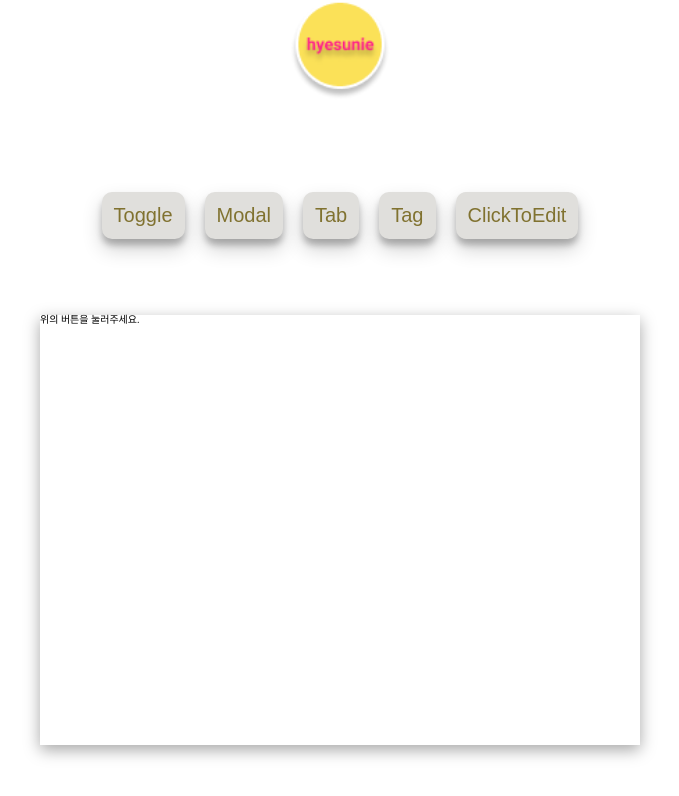
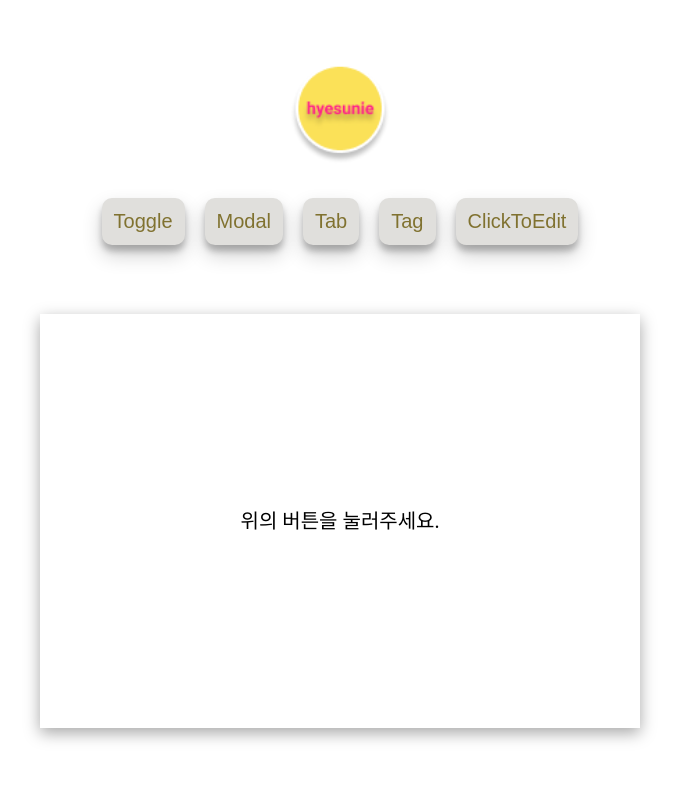
Before and after one commit to hyesunie/wanted_pre_onboarding, a React (Create React App) app in the folder custom-component/: page / in a window 1280 px wide. Shown: the top 796 px of the page, without its empty margins (300-979 px from the left). Built offline with nearby package versions, Linux system fonts and the light colour scheme.

Commit message:
fix: init 태그 변경, 스타일 추가

```diff
--- a/custom-component/src/App.css
+++ b/custom-component/src/App.css
@@ -15,8 +15,9 @@ html,
 }
 
 header {
+  margin-top: 5%;
   font-size: 5em;
-  height: 15%;
+  height: 13%;
   width: 100%;
   text-align: center;
 }
@@ -27,7 +28,7 @@ header img {
 }
 
 main {
-  height: 80%;
+  height: 70%;
   width: 100%;
   display: flex;
   flex-direction: column;
@@ -41,8 +42,8 @@ button {
 
 .button-wrapper {
   width: 70%;
-  height: 25%;
-  margin-bottom: 2em;
+  height: 20%;
+  margin-bottom: 3%;
   display: flex;
   justify-content: center;
   align-items: center;
@@ -66,4 +67,11 @@ button {
   height: 43em;
   font-size: 1em;
   box-shadow: rgba(0, 0, 0, 0.35) 0px 5px 15px;
+  display: flex;
+  justify-content: center;
+  align-items: center;
 }
+
+.viewport-wrapper h1 {
+  font-size: 2em;
+}
--- a/custom-component/src/App.js
+++ b/custom-component/src/App.js
@@ -13,7 +13,7 @@ function App() {
 
   const router = {
     init: () => {
-      return <h2> 위의 버튼을 눌러주세요. </h2>;
+      return <h1> 위의 버튼을 눌러주세요. </h1>;
     },
     toggle: () => <Toggle></Toggle>,
     modal: () => <Modal></Modal>,
```
